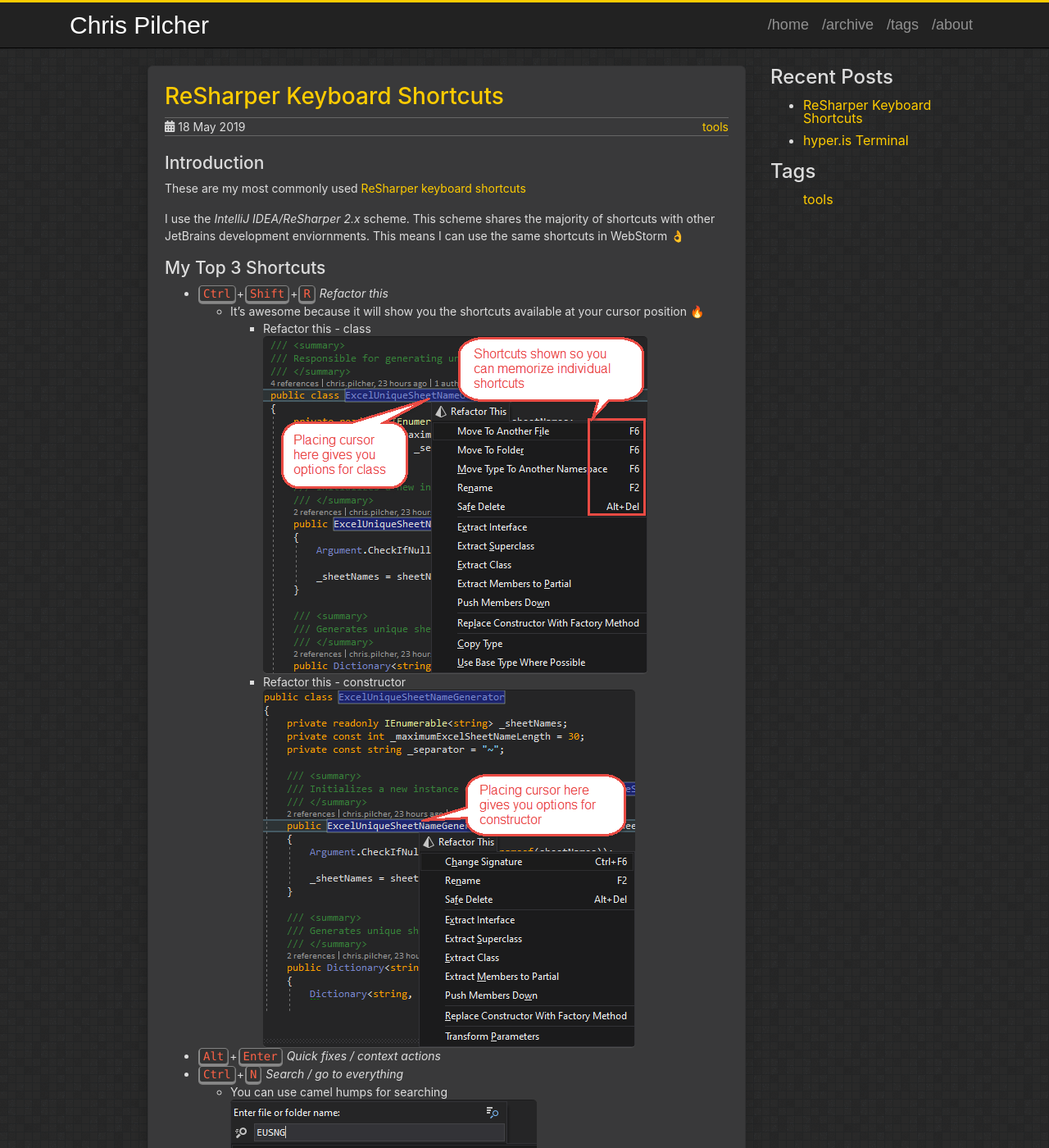
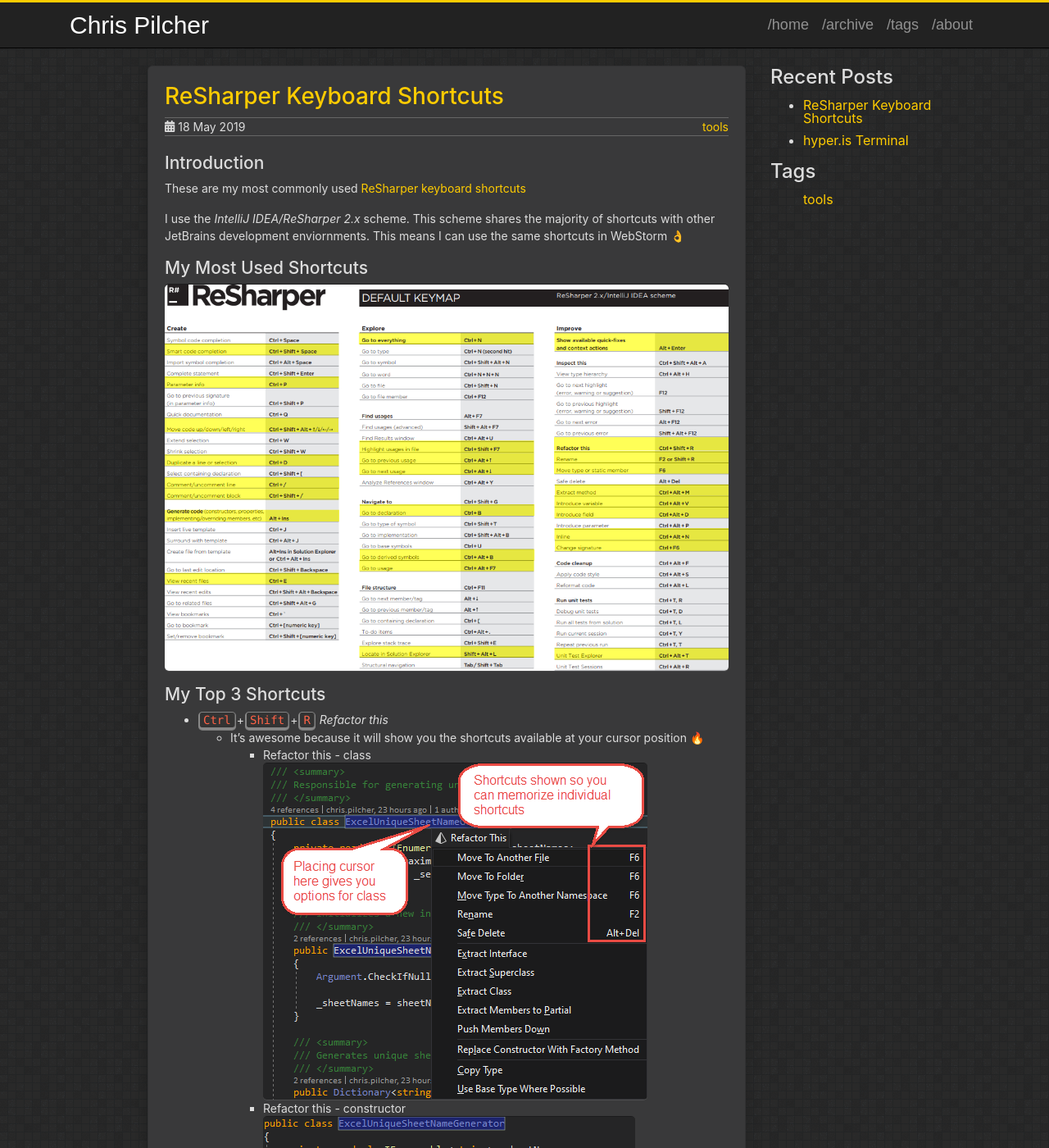
Before and after one commit to chris-pilcher/chris-pilcher.github.io, a Jekyll site: the page built from _posts/2019-05-18-resharper-shortcuts.md, in a window 1280 px wide and 1400 px high. Shown: the whole window at 82% size. Built offline with Jekyll 4.4.1, drawn with Linux system fonts in a browser that asks for light colours; some of the changed text lies outside the part shown.

Commit message:
Update 2019-05-18-resharper-shortcuts.md

```diff
--- a/_posts/2019-05-18-resharper-shortcuts.md
+++ b/_posts/2019-05-18-resharper-shortcuts.md
@@ -13,6 +13,10 @@
 
 I use the _IntelliJ IDEA/ReSharper 2.x_ scheme. This scheme shares the majority of shortcuts with other JetBrains development enviornments. This means I can use the same shortcuts in WebStorm 👌
 
+## My Most Used Shortcuts
+
+[![img]({{ '/assets/images/resharper-shortcuts.png' | relative_url }}){: .center-image }]({{ '/assets/images/resharper-shortcuts.png' | relative_url }})
+
 ## My Top 3 Shortcuts
 
 * `Ctrl`{: .key}+`Shift`{:.key}+`R`{:.key} *Refactor this*
@@ -23,10 +27,6 @@
 * `Ctrl`{: .key}+`N`{:.key} *Search / go to everything*
   * You can use camel humps for searching ![img]({{ '/assets/images/resharper-camel-humps-search.png' | relative_url }})
 
-## My Most Used Shortcuts
-
-[![img]({{ '/assets/images/resharper-shortcuts.png' | relative_url }}){: .center-image }]({{ '/assets/images/resharper-shortcuts.png' | relative_url }})
-
 ## Camel Case
 
 I _Use CamelHumps_ 🐫
```
